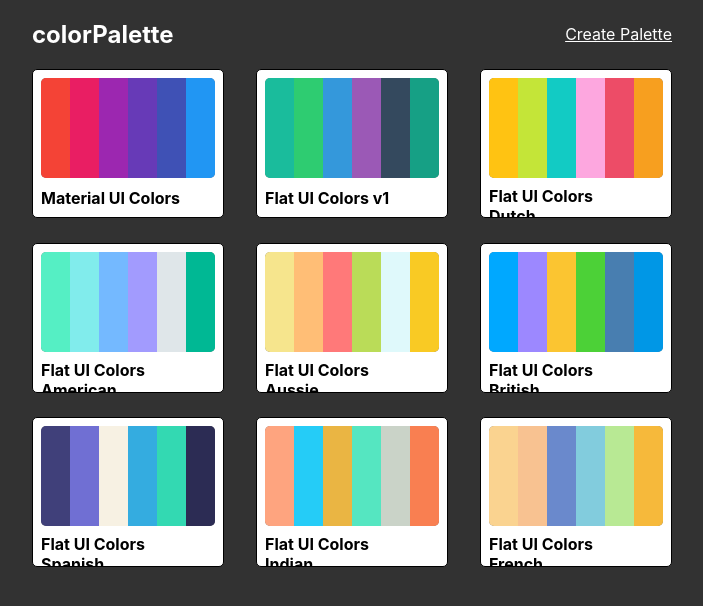
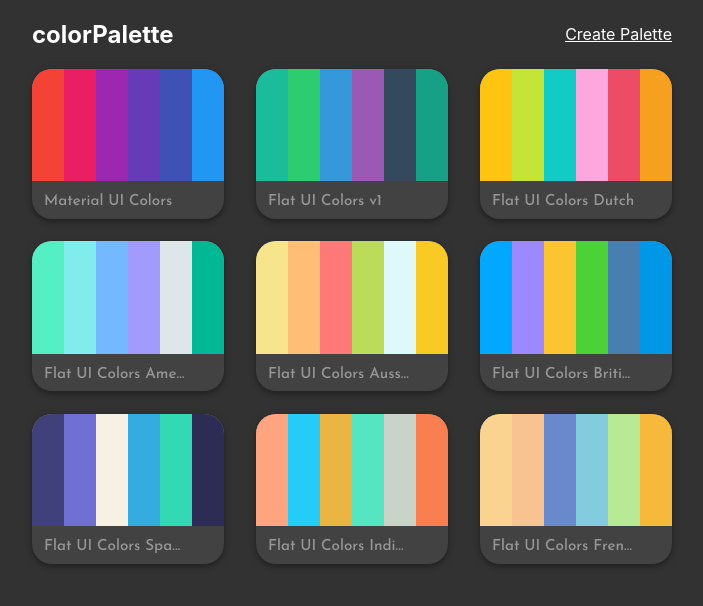
Before and after one commit to parthpatel6347/react-color-palette, a React (Create React App) app: page / in a window 1280 px wide. Shown: the top 606 px of the page, without its empty margins (288-991 px from the left). Built offline with nearby package versions, Linux system fonts and the light colour scheme; what react-material-ui-form-validator would draw is missing.

Commit message:
style miniPalette

```diff
--- a/src/MiniPalette.js
+++ b/src/MiniPalette.js
@@ -1,42 +1,64 @@
 import React, { Component } from "react";
 import { withStyles } from "@material-ui/core/styles";
 import DeleteOutlinedIcon from "@material-ui/icons/DeleteOutlined";
+import Paper from "@material-ui/core/Paper";
 
 const styles = {
   root: {
-    backgroundColor: "white",
-    border: "1px solid black",
-    borderRadius: "5px",
-    padding: "0.5rem",
+    backgroundColor: "#424242",
+    fontFamily: "'Josefin Sans', sans-serif",
+    borderRadius: "20px",
     position: "relative",
     overflow: "hidden",
     cursor: "pointer",
+    display: "flex",
+    flexDirection: "column",
+    height: "150px",
     "&:hover svg": { opacity: "0.7" },
+    // boxShadow: " 10px 10px 30px #2b2b2b",
   },
+  // container: {
+  //   width: "70%",
+  //   height: "75%",
+  //   display: "flex",
+  //   justifyContent: "space-between",
+  //   alignItems: "center",
+  //   backgroundColor: "#424242",
+  //   borderRadius: "30px",
+  //   overflow: "hidden",
+  //   // boxShadow: " 20px 20px 60px #2b2b2b",
+  // },
   palette: {
     backgroundColor: "grey",
-    height: "100px",
+    height: "75%",
     width: "100%",
-    borderRadius: "5px",
-    overflow: "hidden",
     display: "flex",
   },
   title: {
+    height: "25%",
     display: "flex",
     justifyContent: "space-between",
     alignItems: "center",
     margin: "0",
     color: "black",
-    paddingTop: "0.5rem",
     fontSize: "1rem",
     position: "relative",
+    padding: "0 12px 0",
+  },
+  name: {
+    color: "#979797",
+    fontWeight: "500",
+    paddingTop: "4px",
+    width: "85%",
+    fontSize: ".95rem",
+    height: "1rem",
+    whiteSpace: "nowrap",
+    overflow: "hidden",
+    textOverflow: "ellipsis",
   },
   miniColor: {
     height: "100%",
     flexGrow: "1",
-    display: "inline-block",
-    margin: "0 auto",
-    position: "relative",
   },
   deleteIcon: {
     color: "grey",
@@ -70,17 +92,17 @@ class MiniPalette extends Component {
       />
     ));
     return (
-      <div className={classes.root} onClick={handleClick}>
+      <Paper className={classes.root} onClick={handleClick} elevation={4}>
         <div className={classes.palette}>{miniColorBox}</div>
         <h5 className={classes.title}>
-          {paletteName}
+          <p className={classes.name}>{paletteName}</p>
           <DeleteOutlinedIcon
             className={classes.deleteIcon}
             style={{ transition: "all 0.2s ease-in-out" }}
             onClick={this.deletePalette}
           />
         </h5>
-      </div>
+      </Paper>
     );
   }
 }
--- a/src/Palette.css
+++ /dev/null
@@ -1,47 +0,0 @@
-
-
-.palette-container{
-    height: 100%;
-    width: 70%;
-    display: flex;
-}
-
-
-.palette-adjustments{
-    height: 100%;
-    display: flex;
-    flex-direction: column;
- width: 25%;
- padding: 0 2.5% 0;
-}
-
-.adjustments-container{
-    height:80%;
-    color:#979797;
-    letter-spacing: .08em;
-    font-size: .8em;
-    text-transform: uppercase;
-}
-
-.adjustments-container p{
-    margin-top: 1em;
-    margin-bottom: 0;
-}
-
-.header-container{
-    height: 20%;
-    display: flex;
-    align-items: center;
-}
-
-.header-container h1{
-    color: #979797;
-    font-weight: 500;
-}
-
-.header{
-    position: fixed;
-    display:inline;
-    left:0;
-    top:0;
-}
--- a/src/Palette.js
+++ b/src/Palette.js
@@ -6,14 +6,13 @@ import RadioGroup from "@material-ui/core/RadioGroup";
 import FormControlLabel from "@material-ui/core/FormControlLabel";
 import FormControl from "@material-ui/core/FormControl";
 
-import Typography from "@material-ui/core/Typography";
 import Slider from "@material-ui/core/Slider";
 
 import Paper from "@material-ui/core/Paper";
 
-import "./Palette.css";
 import { Link } from "react-router-dom";
 import { withStyles } from "@material-ui/core/styles";
+import sizes from "./styles/sizes";
 
 const styles = {
   root: {
@@ -25,6 +24,12 @@ const styles = {
     justifyContent: "center",
     alignItems: "center",
   },
+  header: {
+    position: "fixed",
+    display: "inline",
+    left: "0",
+    top: "0",
+  },
   container: {
     width: "70%",
     height: "75%",
@@ -35,6 +40,54 @@ const styles = {
     borderRadius: "30px",
     overflow: "hidden",
     // boxShadow: " 20px 20px 60px #2b2b2b",
+    [sizes.down("lg")]: {
+      width: "80%",
+      height: "70%",
+    },
+    [sizes.down("md")]: {
+      width: "85%",
+      height: "65%",
+    },
+  },
+  colorsContainer: {
+    height: "100%",
+    width: "70%",
+    display: "flex",
+  },
+  sidePanel: {
+    height: "100%",
+    display: "flex",
+    flexDirection: "column",
+    width: "25%",
+    padding: "0 2.5% 0",
+  },
+  paletteName: {
+    height: "20%",
+    display: "flex",
+    alignItems: "center",
+    "& h1": {
+      // display: "block",
+      overflow: "hidden",
+      textOverflow: "ellipsis",
+      display: "box",
+      lineHeight: "33px", // to get ellipses on line 3
+      lineClamp: "3",
+      boxOrient: "vertical",
+      height: "98px",
+      color: "#979797",
+      fontWeight: "500",
+    },
+  },
+  adjustments: {
+    height: "80%",
+    color: "#979797",
+    letterSpacing: ".08em",
+    fontSize: ".8em",
+    textTransform: "uppercase",
+    "& p": {
+      marginTop: "1em",
+      marginBottom: "0",
+    },
   },
   label: {
     marginTop: "2px",
@@ -128,16 +181,16 @@ class Palette extends Component {
     return (
       <div className={classes.root}>
         <Link to="/">
-          <h1 className="header">colorPalettes</h1>
+          <h1 className={classes.header}>colorPalettes</h1>
         </Link>
         <Paper className={classes.container} elevation={10}>
-          <div className="palette-container">{colorBoxes}</div>
+          <div className={classes.colorsContainer}>{colorBoxes}</div>
 
-          <div className="palette-adjustments">
-            <div className="header-container">
+          <div className={classes.sidePanel}>
+            <div className={classes.paletteName}>
               <h1>{paletteName}</h1>
             </div>
-            <div className="adjustments-container">
+            <div className={classes.adjustments}>
               <p>Lightness</p>
               <CustomSlider
                 className={classes.slider}
--- /dev/null
+++ b/src/styles/sizes.js
@@ -0,0 +1,12 @@
+// eslint-disable-next-line import/no-anonymous-default-export
+export default {
+  down(size) {
+    const sizes = {
+      xs: "575.98px",
+      sm: "767.98px",
+      md: "991.98px",
+      lg: "1199.98px",
+    };
+    return `@media (max-width: ${sizes[size]})`;
+  },
+};
```
Also changed, not shown: 1 other file (tests, documents, lock files or other folders).
